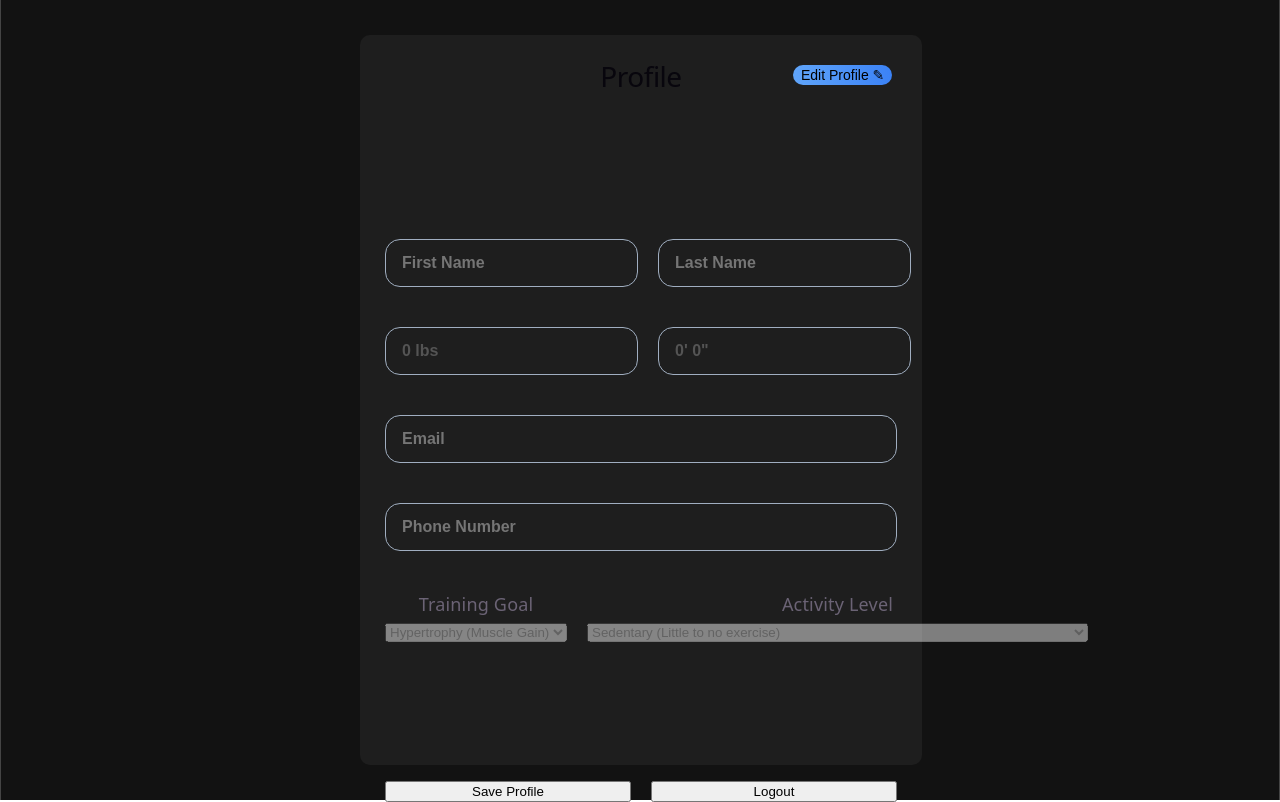
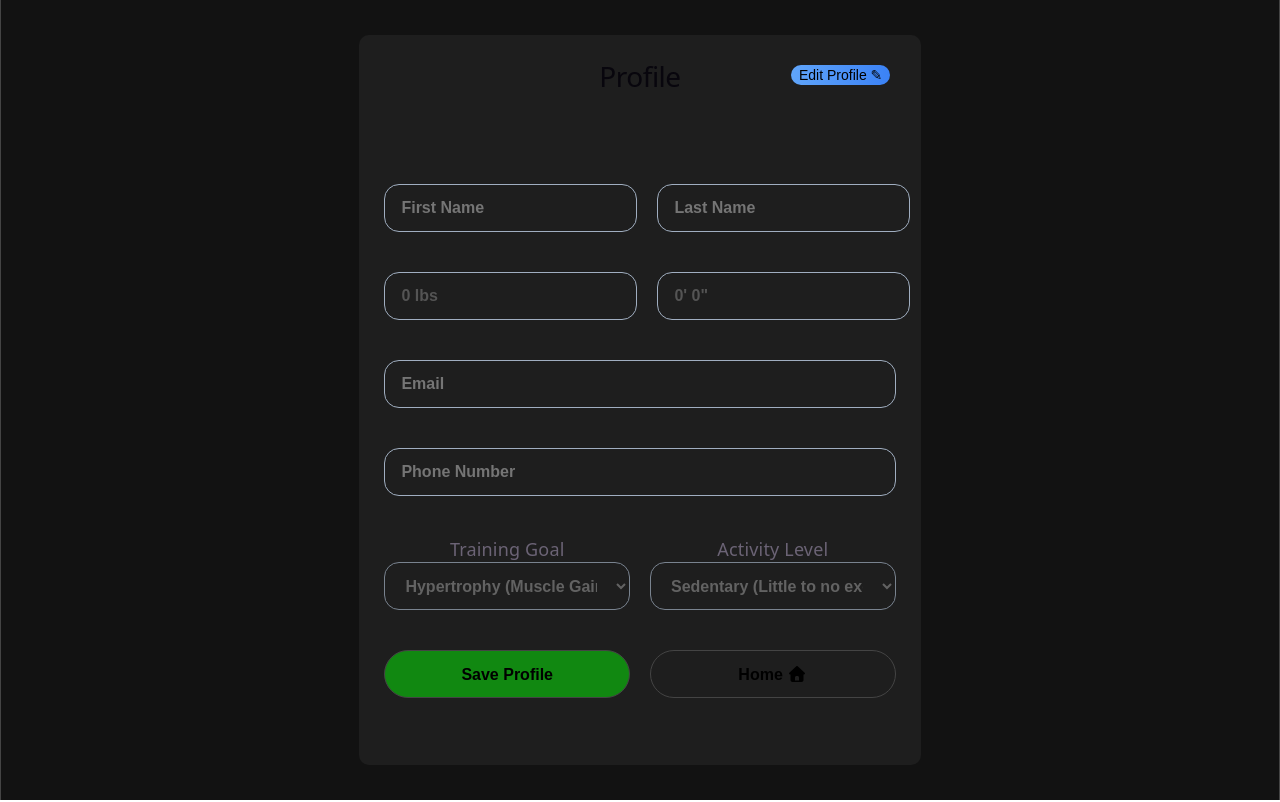
Before and after one commit to rstrauman/workout-tracker, a React (Vite) app: page /profile in a window 1280 px wide. Built offline with nearby package versions, Linux system fonts and the light colour scheme; no server answers.

Commit message:
finished profile page styling, created dashboard jsx file

```diff
--- a/package.json
+++ b/package.json
@@ -10,6 +10,8 @@
     "preview": "vite preview"
   },
   "dependencies": {
+    "@fortawesome/free-solid-svg-icons": "^7.2.0",
+    "@fortawesome/react-fontawesome": "^3.3.1",
     "firebase": "^12.12.1",
     "react": "^19.2.5",
     "react-dom": "^19.2.5",
--- a/src/App.jsx
+++ b/src/App.jsx
@@ -6,6 +6,7 @@ import { onAuthStateChanged } from "firebase/auth";
 import Login from "./pages/Login/Login";
 import Verification from "./pages/Verification/Verification";
 import Profile from "./pages/Profile/Profile";
+import Dashboard from "./pages/Dashboard/Dashboard";
 import Workout from "./pages/Workout/Workout";
 
 function App() {
@@ -33,7 +34,7 @@ function App() {
 
             <Route path="/onboarding" element={<Profile isOnboarding={true} />} />
             <Route path="/profile" element={<Profile isOnboarding={false} />} />
-
+            <Route path="/dashboard" element={<Dashboard/>}/>
             {/* <Route path="/onboarding" element={<Onboarding />} /> */}
 
             <Route path="/workout" element={<Workout />} />
--- /dev/null
+++ b/src/pages/Dashboard/Dashboard.jsx
@@ -0,0 +1,12 @@
+import React from 'react';
+
+function Dashboard() {
+    return (
+        <div style={{ color: 'white', padding: '50px', textAlign: 'center' }}>
+            <h1>Home</h1>
+            <p>This is the Home Page</p>
+        </div>
+    );
+}
+
+export default Dashboard;
--- a/src/pages/Profile/Profile.jsx
+++ b/src/pages/Profile/Profile.jsx
@@ -4,6 +4,8 @@ import { auth, db } from "../../firebase/firebase";
 import { doc, setDoc, getDoc } from "firebase/firestore";
 import { signOut } from "firebase/auth";
 import styles from "./Profile.module.css";
+import { FontAwesomeIcon } from '@fortawesome/react-fontawesome'
+import { faHouse } from '@fortawesome/free-solid-svg-icons'
 
 function Profile({isOnboarding = false, isMetric = false}) {
     const [firstName, setFirstName] = useState("");
@@ -66,7 +68,17 @@ function Profile({isOnboarding = false, isMetric = false}) {
             }
         };
 
-  const handleLogout = async () => {
+    const dashboard = async () => {
+        try {
+            if (!isOnboarding) {
+                navigate("/dashboard")
+            }
+        } catch (error) {
+            alert(error.message);
+        }
+    }
+
+    const handleLogout = async () => {
         try {
             await signOut(auth);
         } catch (error) {
@@ -147,7 +159,7 @@ function Profile({isOnboarding = false, isMetric = false}) {
                 <div className={styles.stats}>
                     <div className={styles.inputGroup}>
                         <label>Training Goal</label>
-                        <select value={goal} disabled={!isEditing} onChange={(e) => setGoal(e.target.value)}>
+                        <select className={styles.dropdown} value={goal} disabled={!isEditing} onChange={(e) => setGoal(e.target.value)}>
                             <option value="Hypertrophy">Hypertrophy (Muscle Gain)</option>
                             <option value="Strength">Strength (Powerlifting)</option>
                             <option value="Maintenance">Maintenance</option>
@@ -157,7 +169,7 @@ function Profile({isOnboarding = false, isMetric = false}) {
                     </div>
                     <div className={styles.inputGroup}>
                         <label>Activity Level</label>
-                        <select id="activityLevel" value={activityLevel} disabled={!isEditing} onChange={(e) => setActivityLevel(e.target.value)} className={styles.dropdown}>
+                        <select className={styles.dropdown} id="activityLevel" value={activityLevel} disabled={!isEditing} onChange={(e) => setActivityLevel(e.target.value)} className={styles.dropdown}>
                             <option value="Sedentary">Sedentary (Little to no exercise)</option>
                             <option value="Light">Light (Light exercise 1-3x per week or a Job where you spend time on your feet)</option>
                             <option value="Moderate">Moderate (Moderate exercise 3-5x per week)</option>
@@ -166,10 +178,10 @@ function Profile({isOnboarding = false, isMetric = false}) {
                         </select>
                     </div>
                 </div>
-            </div>
-            <div className={styles.stats}>
-                <button onClick={handleSave}>Save Profile</button>
-                <button onClick={handleLogout}>Logout</button>
+                <div className={styles.stats}>
+                    <button className={styles.save} onClick={handleSave}>Save Profile</button>
+                    <button className={styles.home} onClick={dashboard}>Home <FontAwesomeIcon icon={faHouse} /></button>
+                </div>
             </div>
         </div>
     </div>
--- a/src/pages/Profile/Profile.module.css
+++ b/src/pages/Profile/Profile.module.css
@@ -11,7 +11,7 @@
 
 .background {
     height: 100svh;
-    width: 100vw;
+    width: 100%;
     display: flex;
     justify-content: center;
     place-items: center;
@@ -61,19 +61,36 @@
 }
 
 .exitIcon {
-    padding: 6px 10px;
-    font-size: 18px;
+    position: absolute;
+    top: 16px;
+    right: 16px;
+    width: 36px;
+    height: 36px;
+    display: flex;
+    align-items: center;
+    justify-content: center;
+    font-size: 16px;
     font-weight: bold;
-    color: #FF2C2C;
+    color: var(--text-muted);
     background: none;
     border: 1px solid var(--border);
     border-radius: 50%;
+    cursor: pointer;
+    transition: all 0.25s ease;
 }
 
 .editIcon:hover, .exitIcon:hover {
     transform: scale(1.1);
     cursor: pointer;
+}
+
+.editIcon:hover {
     border-color: var(--text-muted);
+}
+
+.exitIcon:hover {
+    color: #FF2C2C;
+    border-color: #FF2C2C;
 }
 
 .stats {
@@ -83,7 +100,7 @@
     width: 100%;
 }
 
-.stats input {
+.stats input, .dropdown {
     background-color: var(--bg-surface);
     padding: 10px 16px;
     border-radius: 15px;
@@ -96,12 +113,12 @@
     box-sizing: border-box;
 }
 
-.stats input:hover {
+.stats input:hover, .dropdown:hover {
     outline: none;
     border-color: var(--border);
 }
 
-.stats input:focus {
+.stats input:focus, .dropdown:focus {
     outline: none;
     border-color: var(--accent);
 }
@@ -115,3 +132,46 @@
     width: 100%;
     box-sizing: border-box;
 }
+
+.inputGroup {
+    display: flex;
+    flex-direction: column;
+    width: 100%;
+}
+
+.dropdown {
+    width: 100%;
+}
+
+.save, .home {
+    padding: 10px 16px;
+    border-radius: 50px;
+    font-size: 16px;
+    font-weight: 550;
+    border: 1px solid var(--border);
+    transition: all 0.25s ease-in-out;
+    height: 48px;
+    line-height: 1.2;
+    box-sizing: border-box;
+}
+
+.save {
+    background: #118811;
+}
+
+.save:hover, .home:hover {
+    cursor: pointer;
+    transform: scale(1.0075);
+}
+
+.save:hover {
+    background: #16a616;
+}
+
+.home {
+    background-color: var(--bg-surface);
+}
+
+.home:hover {
+    border-color: var(--text-muted);
+}
```
Also changed, not shown: 1 other file (tests, documents, lock files or other folders).
